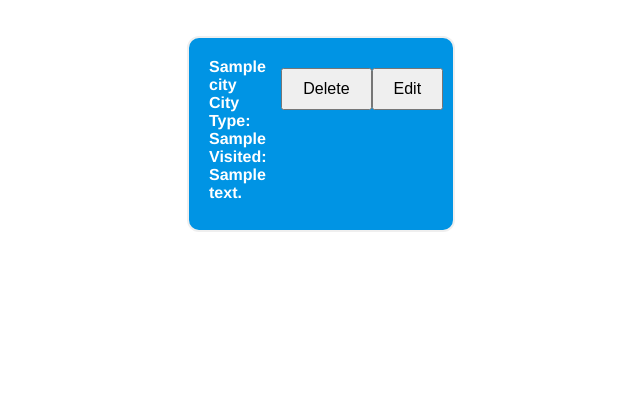
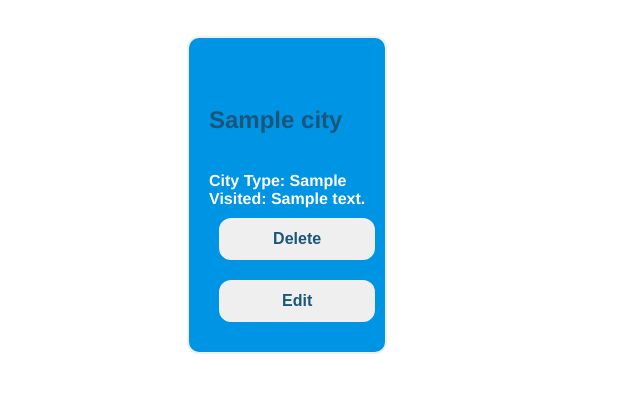
Before and after one commit to stephdavis1/Travel-Bucket-List-App, a Flask app: page /cities in a window 1280 px wide. Shown: the part 52-445 px from the top of the page, without its empty margins (323-963 px from the left). Run offline with Flask 2, Linux system fonts and the light colour scheme; a database or web service that is not in the repository returns one stand-in record (values such as "Sample title"); some libraries are stand-ins or nearby versions.

Commit message:
updates to css of all cities/countries pages

```diff
--- a/static/style.css
+++ b/static/style.css
@@ -1,13 +1,13 @@
 body{
     font-family: "Helvetica", arial, sans-serif; font-size: 16px;
-    /* background: rgb(34,193,195);
-    background: linear-gradient(0deg, rgba(34,193,195,1) 0%, rgba(253,187,45,1) 100%);
-    background-attachment:fixed;
-    height:100%; */
   }
 
   h1 {
     color:#1a567b;
+  }
+
+  h2 {
+    color:#1a567b
   }
 
   p {
@@ -32,12 +32,6 @@ body{
   }
 
 
-  /* .publisher{
-    color: #8899a6;
-    font-size: 13px;
-    margin-left: 20px;
-  } */
-
   .buttons {
     margin-top: 10px;
     margin-left: 2px;
@@ -51,10 +45,14 @@ body{
 
   input, select, button {
     font-size: 100%;
+    font-weight: bold;
     width : 100%;
     padding: 10px;
     margin: 10px;
     box-sizing: border-box;
+    color: #1a567b;
+    border-radius: 12px;
+    border: 2px solid #EFEFEF;
   }
 
   .delete-button{
--- a/templates/cities/index.html
+++ b/templates/cities/index.html
@@ -3,20 +3,15 @@
 
 
 {% for city in all_cities %}
-<div class="country">
-  <div class="city">
-    <div class="name">
-      {{city.name}}
-      <br>City Type: {{city.city_type}}
-      <br>Visited: {{city.visited}}
-    </div>
+<div class="cities">
 
-    <div class="delete-button">
+  <h2><br><b>{{city.name}}</h2>
+  <br><b>City Type:</b> {{city.city_type}}
+  <br><b>Visited:</b> {{city.visited}}
+
   <form action="/cities/{{city.id}}/delete" method="POST">
     <button type="delete">Delete</button>
   </form>
-
-      <div>
   <form action="/cities/{{city.id}}/edit" method="GET">
     <button type="edit">Edit</button>
   </form>
```
Also changed, not shown: templates/bucketlist.html (+5 -3 lines), templates/countries/index.html (+8 -17 lines), static/images/bucket_list_small.png (deleted). Lines whose indentation alone changed are shown as unchanged.
